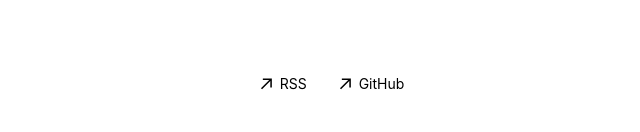
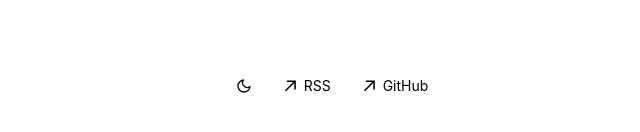
Before and after one commit to laurentcodes/laurent-portfolio-minimal, a Next.js app: page / in a window 1280 px wide. Shown: the part 454-586 px from the top of the page, without its empty margins (308-948 px from the left). Built offline with nearby package versions, Linux system fonts and the light colour scheme.

Commit message:
feat: add theme toggle component

```diff
--- a/app/layout.tsx
+++ b/app/layout.tsx
@@ -18,6 +18,7 @@ export default function RootLayout({
 	return (
                 <html
                         lang='en'
+                        suppressHydrationWarning
                         className={cx(
                                 'text-black bg-white dark:text-white dark:bg-black',
                                 GeistSans.variable,
--- a/components/layout/footer.tsx
+++ b/components/layout/footer.tsx
@@ -1,3 +1,5 @@
+import ThemeToggle from './theme-toggle';
+
 function ArrowIcon() {
 	return (
 		<svg
@@ -20,7 +22,10 @@ export default function Footer() {
         return (
                 <footer className='mb-6 mt-8 md:mb-0 md:mt-4'>
                         <div className='p-4'>
-				<ul className='flex justify-center space-x-4 text-xs md:text-sm text-black dark:text-white'>
+                                <ul className='flex items-center justify-center space-x-4 text-xs md:text-sm text-black dark:text-white'>
+                                        <li>
+                                                <ThemeToggle />
+                                        </li>
                                         <li>
                                                 <a
                                                         className='flex items-center transition-colors hover:text-gray-600 dark:hover:text-gray-400 px-2 py-1'
--- /dev/null
+++ b/components/layout/theme-toggle.tsx
@@ -0,0 +1,86 @@
+'use client';
+
+import { useEffect, useState } from 'react';
+
+function MoonIcon() {
+    return (
+        <svg
+            width='20'
+            height='20'
+            viewBox='0 0 24 24'
+            fill='none'
+            xmlns='http://www.w3.org/2000/svg'
+            className='w-4 h-4'
+        >
+            <path
+                d='M21 12.79A9 9 0 1111.21 3 7 7 0 0021 12.79z'
+                stroke='currentColor'
+                strokeWidth='2'
+                strokeLinecap='round'
+                strokeLinejoin='round'
+            />
+        </svg>
+    );
+}
+
+function SunIcon() {
+    return (
+        <svg
+            width='20'
+            height='20'
+            viewBox='0 0 24 24'
+            fill='none'
+            xmlns='http://www.w3.org/2000/svg'
+            className='w-4 h-4'
+        >
+            <path
+                d='M12 3v2m0 14v2M5.636 5.636l1.414 1.414M16.95 16.95l1.414 1.414M3 12h2m14 0h2M5.636 18.364l1.414-1.414M16.95 7.05l1.414-1.414M12 8a4 4 0 100 8 4 4 0 000-8z'
+                stroke='currentColor'
+                strokeWidth='2'
+                strokeLinecap='round'
+                strokeLinejoin='round'
+            />
+        </svg>
+    );
+}
+
+export default function ThemeToggle() {
+    const [theme, setTheme] = useState<'light' | 'dark'>('light');
+    const [mounted, setMounted] = useState(false);
+
+    useEffect(() => {
+        const stored = window.localStorage.getItem('theme');
+        const prefersDark = window.matchMedia('(prefers-color-scheme: dark)').matches;
+        const initial = stored ? (stored as 'light' | 'dark') : prefersDark ? 'dark' : 'light';
+        setTheme(initial);
+        if (initial === 'dark') {
+            document.documentElement.classList.add('dark');
+        } else {
+            document.documentElement.classList.remove('dark');
+        }
+        setMounted(true);
+    }, []);
+
+    const toggle = () => {
+        const next = theme === 'dark' ? 'light' : 'dark';
+        setTheme(next);
+        if (next === 'dark') {
+            document.documentElement.classList.add('dark');
+        } else {
+            document.documentElement.classList.remove('dark');
+        }
+        window.localStorage.setItem('theme', next);
+    };
+
+    if (!mounted) return null;
+
+    return (
+        <button
+            aria-label='Toggle dark mode'
+            onClick={toggle}
+            className='p-2 transition-colors hover:text-gray-600 dark:hover:text-gray-400'
+        >
+            {theme === 'dark' ? <SunIcon /> : <MoonIcon />}
+        </button>
+    );
+}
```
Lines whose indentation alone changed are shown as unchanged.
